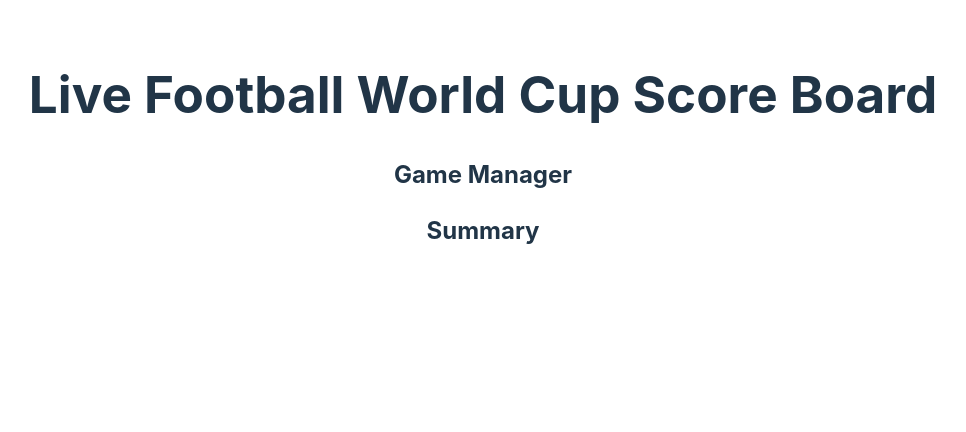
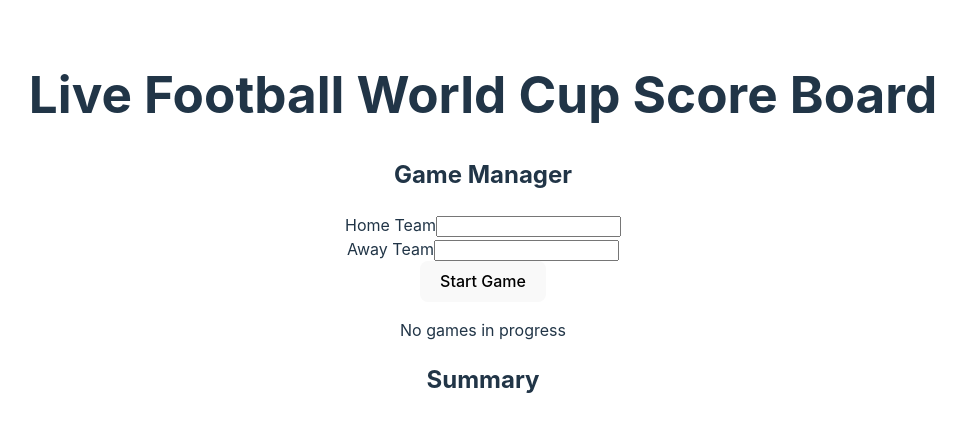
Before and after one commit to JordiLakland/live-football-world-cup-score-board, a React (Vite) app: page / in a window 1280 px wide. Shown: the top 432 px of the page, without its empty margins (157-1123 px from the left). Built offline with nearby package versions, Linux system fonts and the light colour scheme.

Commit message:
Implement GameManager Component

```diff
--- a/src/classes/Scoreboard.ts
+++ b/src/classes/Scoreboard.ts
@@ -63,6 +63,19 @@ export default class Scoreboard {
         );
     }
 
+    getGameResults(): GameResult[] {
+        const sortedActiveGames = [...this.activeGames].sort(
+            (a, b) => b.startedAt - a.startedAt
+        );
+
+        return sortedActiveGames.map(game => ({
+            homeTeam: game.homeTeam,
+            awayTeam: game.awayTeam,
+            homeScore: game.homeScore,
+            awayScore: game.awayScore,
+        }));
+    }
+
     private findGame(matchup: Matchup): ActiveGame | undefined {
         return this.activeGames.find(
             game =>
--- a/src/views/ scoreboard/ScoreboardView.tsx
+++ b/src/views/ scoreboard/ScoreboardView.tsx
@@ -1,11 +1,43 @@
+import { useState } from "react";
+
 import GameManager from "./components/GameManager";
+import { GameResult, Matchup } from "../../types/game";
+import Scoreboard from "../../classes/Scoreboard";
 import Summary from "./components/Summary";
 
 export default function ScoreboardView() {
+    const [scoreboard] = useState<Scoreboard>(new Scoreboard());
+    const [, setUpdate] = useState<number>(0);
+
+    // Trigger update to re-render the component
+    const triggerUpdate = (): void => {
+        setUpdate(prev => prev + 1);
+    };
+
+    const handleStartGame = (matchup: Matchup) => {
+        scoreboard.startGame(matchup);
+        triggerUpdate();
+    };
+
+    const handleUpdateScore = (gameResult: GameResult) => {
+        scoreboard.updateScore(gameResult);
+        triggerUpdate();
+    };
+
+    const handleFinishGame = (matchup: Matchup) => {
+        scoreboard.finishGame(matchup);
+        triggerUpdate();
+    };
+
     return (
         <div>
             <h1>Live Football World Cup Score Board</h1>
-            <GameManager />
+            <GameManager
+                gameResults={scoreboard.getGameResults()}
+                onStartGame={handleStartGame}
+                onUpdateScore={handleUpdateScore}
+                onFinishGame={handleFinishGame}
+            />
             <Summary />
         </div>
     );
--- a/src/views/ scoreboard/components/GameManager.tsx
+++ b/src/views/ scoreboard/components/GameManager.tsx
@@ -1,11 +1,24 @@
+import { GameResult, Matchup } from "../../../types/game";
+import StartGame from "./StartGame";
+import UpdateGame from "./UpdateGame";
+
 interface GameManagerProps {
-    // Empty props
+    gameResults: GameResult[];
+    onStartGame: (matchup: Matchup) => void;
+    onUpdateScore: (gameResult: GameResult) => void;
+    onFinishGame: (matchup: Matchup) => void;
 }
 
 export default function GameManager(props: GameManagerProps) {
     return (
         <div>
             <h2>Game Manager</h2>
+            <StartGame onStartGame={props.onStartGame} />
+            <UpdateGame
+                gameResults={props.gameResults}
+                onUpdateScore={props.onUpdateScore}
+                onFinishGame={props.onFinishGame}
+            />
         </div>
     );
 }
--- /dev/null
+++ b/src/views/ scoreboard/components/StartGame.tsx
@@ -0,0 +1,46 @@
+import { useState } from "react";
+
+import { Matchup } from "../../../types/game";
+
+interface StartGameProps {
+    onStartGame: (matchup: Matchup) => void;
+}
+
+export default function StartGame(props: StartGameProps) {
+    const { onStartGame } = props;
+
+    const [homeTeam, setHomeTeam] = useState<string>("");
+    const [awayTeam, setAwayTeam] = useState<string>("");
+
+    const handleStartGame = () => {
+        const matchup: Matchup = {
+            homeTeam,
+            awayTeam,
+        };
+        onStartGame(matchup);
+        setHomeTeam("");
+        setAwayTeam("");
+    };
+
+    return (
+        <>
+            <div>
+                <label>Home Team</label>
+                <input
+                    type="text"
+                    value={homeTeam}
+                    onChange={e => setHomeTeam(e.target.value)}
+                />
+            </div>
+            <div>
+                <label>Away Team</label>
+                <input
+                    type="text"
+                    value={awayTeam}
+                    onChange={e => setAwayTeam(e.target.value)}
+                />
+            </div>
+            <button onClick={handleStartGame}>Start Game</button>
+        </>
+    );
+}
--- /dev/null
+++ b/src/views/ scoreboard/components/UpdateGame.tsx
@@ -0,0 +1,66 @@
+import { GameResult, Matchup } from "../../../types/game";
+
+interface UpdateGammeProps {
+    gameResults: GameResult[];
+    onUpdateScore: (gameResult: GameResult) => void;
+    onFinishGame: (matchup: Matchup) => void;
+}
+
+export default function UpdateGame(props: UpdateGammeProps) {
+    const { gameResults, onUpdateScore, onFinishGame } = props;
+
+    const handleUpdateScore = (
+        gameResult: GameResult,
+        team: "home" | "away"
+    ) => {
+        if (team === "home") {
+            onUpdateScore({
+                ...gameResult,
+                homeScore: gameResult.homeScore + 1,
+            });
+            return;
+        }
+
+        onUpdateScore({
+            ...gameResult,
+            awayScore: gameResult.awayScore + 1,
+        });
+    };
+
+    const handleFinishGame = (gameResult: GameResult) => {
+        const matchup: Matchup = {
+            homeTeam: gameResult.homeTeam,
+            awayTeam: gameResult.awayTeam,
+        };
+        onFinishGame(matchup);
+    };
+
+    return (
+        <>
+            {gameResults.length === 0 ? (
+                <p>No games in progress</p>
+            ) : (
+                <div>
+                    {gameResults.map((game, index) => (
+                        <div key={index}>
+                            {`${game.homeTeam} ${game.homeScore} - ${game.awayTeam} ${game.awayScore}`}
+                            <button
+                                onClick={() => handleUpdateScore(game, "home")}
+                            >
+                                Add Home Score
+                            </button>
+                            <button
+                                onClick={() => handleUpdateScore(game, "away")}
+                            >
+                                Add Away Score
+                            </button>
+                            <button onClick={() => handleFinishGame(game)}>
+                                Finish Game
+                            </button>
+                        </div>
+                    ))}
+                </div>
+            )}
+        </>
+    );
+}
```
